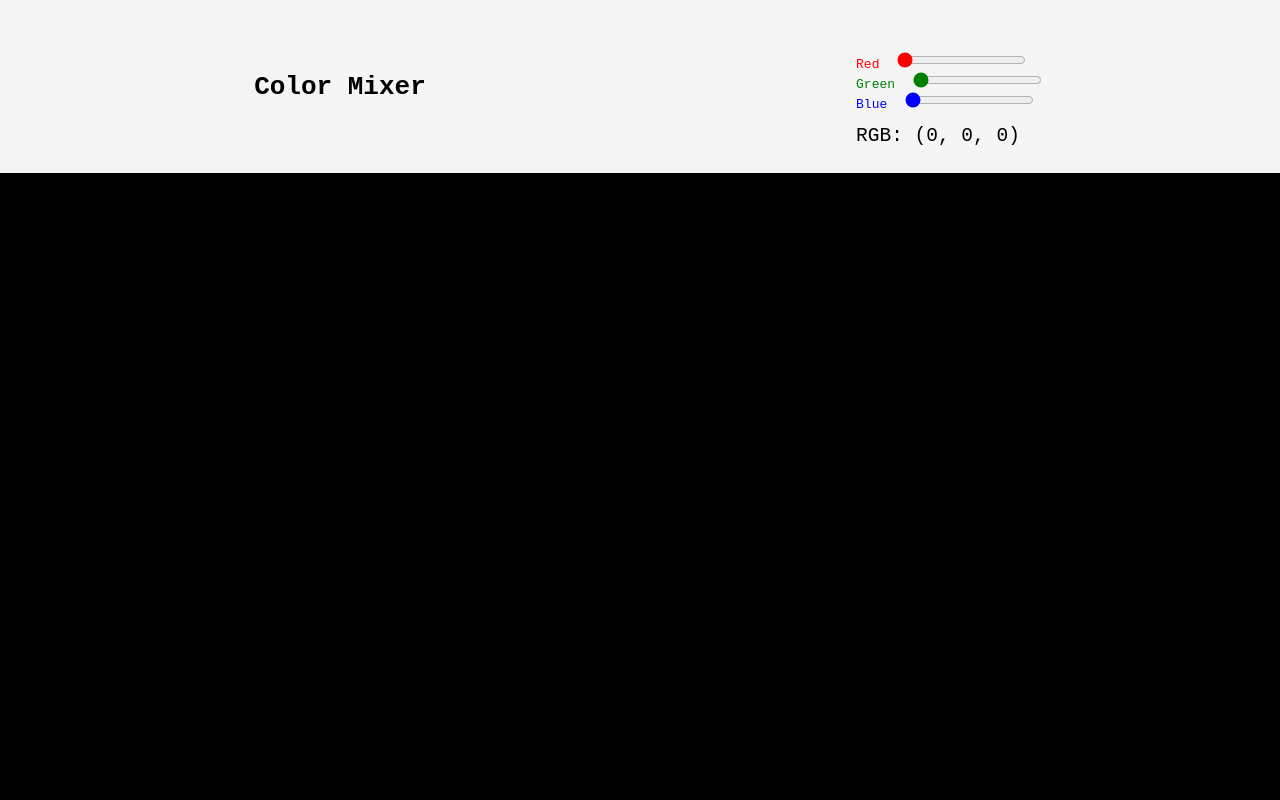
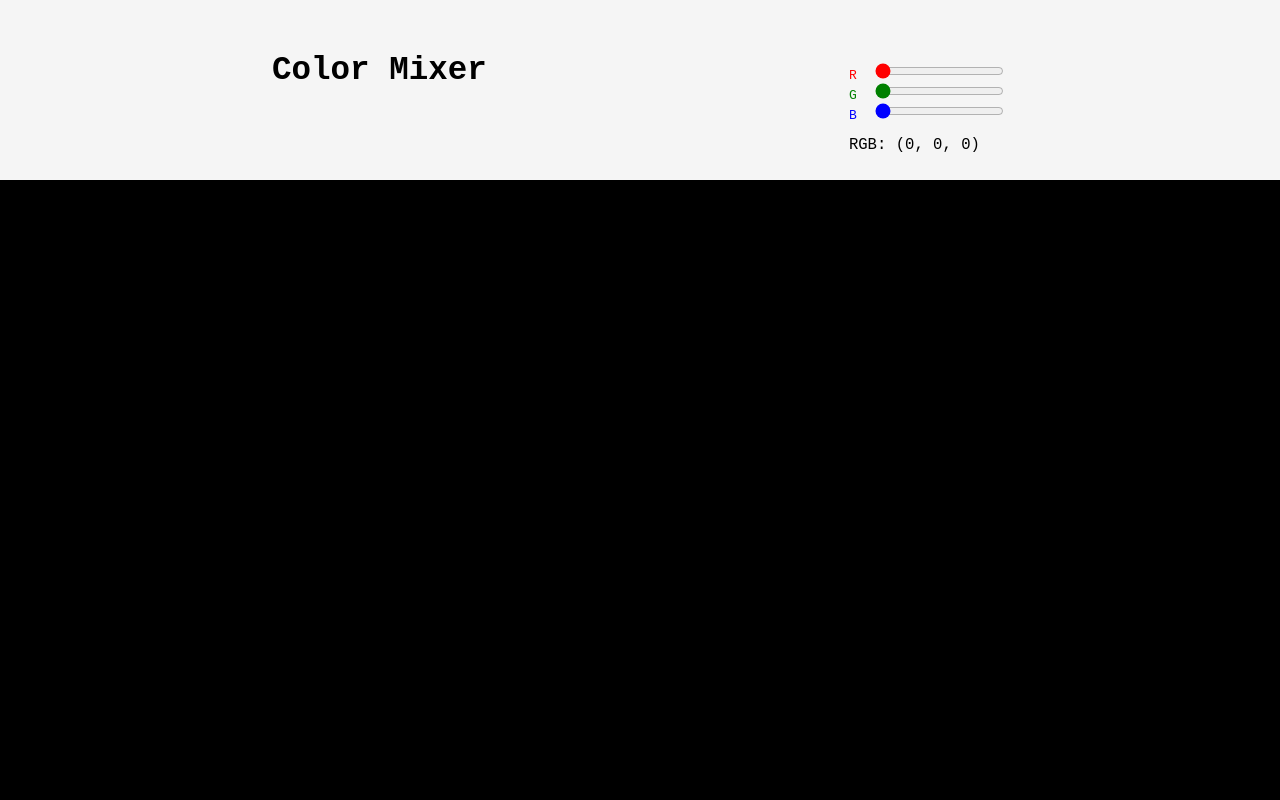
Before and after one commit to jennywhitmore/web-devs, a plain HTML site: page colorchanger/index.html in a window 1280 px wide. Shown: the top 800 px of the page. Drawn offline with Linux system fonts and the light colour scheme.

```diff
--- a/colorchanger/index.html
+++ b/colorchanger/index.html
@@ -17,17 +17,17 @@
 
         <div class="divContainer">
             <div>
-                <label class="redLabel" for="redSlider">Red</label>
+                <label class="redLabel" for="redSlider">R</label>
                 <input type="range" id="redSlider" class="slider" min="0" max="255" value="0">
             </div>
 
             <div>
-                <label class="greenLabel" for="greenSlider">Green</label>
+                <label class="greenLabel" for="greenSlider">G</label>
                 <input type="range" id="greenSlider" class="slider" min="0" max="255" value="0">
             </div>
 
             <div>
-                <label class="blueLabel" for="blueSlider">Blue</label>
+                <label class="blueLabel" for="blueSlider">B</label>
                 <input type="range" id="blueSlider" class="slider" min="0" max="255" value="0">
             </div>
 
--- a/colorchanger/script.js
+++ b/colorchanger/script.js
@@ -7,7 +7,7 @@
 
 // Function to update the color based on the slider values
 function updateColor() {
-  const redValue = redSlider.value;
+  const redValue = redSlider.value; //call html value of each slider. the value property is set in the element and contains a number from 0 to 255.
   const greenValue = greenSlider.value;
   const blueValue = blueSlider.value;
 
@@ -18,7 +18,7 @@
   colorApp.style.backgroundColor = `rgb(${redValue},${greenValue},${blueValue})`;
 }
 
-// Add input event listener to all Sliders
+// Add input event listener to all Sliders in order to recognize slider changing
 redSlider.addEventListener("input", updateColor);
 greenSlider.addEventListener("input", updateColor);
 blueSlider.addEventListener("input", updateColor);
--- a/colorchanger/styles.css
+++ b/colorchanger/styles.css
@@ -26,6 +26,7 @@
   background-color: whitesmoke;
   font-family: monospace;
   font-size: 1rem;
+  gap: 2rem;
 }
 header > * + * {
   margin-top: 2rem !important;
@@ -33,10 +34,18 @@
 
 h1 {
   margin: 2rem;
+font-size: 2.5rem;
+padding-left: 5rem;
+
 }
+.divContainer{
+  margin: 0
+}
+
 
 .slider {
   margin: 0 10px;
+
 }
 
 .color-field {
@@ -49,8 +58,9 @@
 
 .color-value {
   padding-top: 1rem;
-  font-size: 1.5rem;
+  font-size: 1.2rem;
   margin: 0;
+  width: 250px;
 }
 
 .redLabel {
@@ -77,7 +87,7 @@
   accent-color: blue;
 }
 
-//MediaQuery-Section//
+/*MediaQuery-Section*/
 
 @media screen and (min-width: 600px) {
   header {
```
